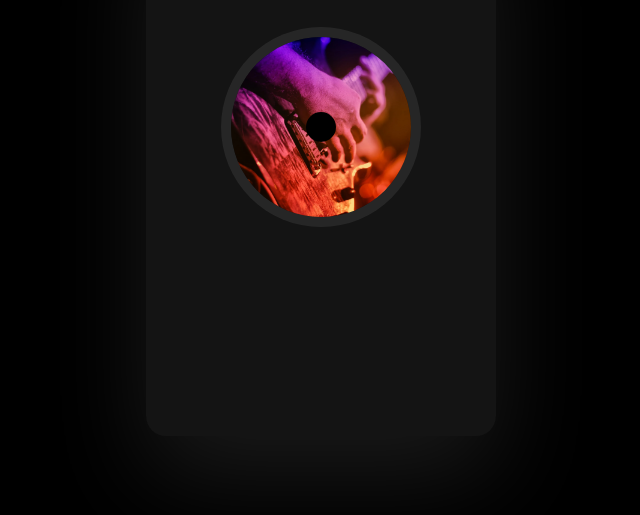
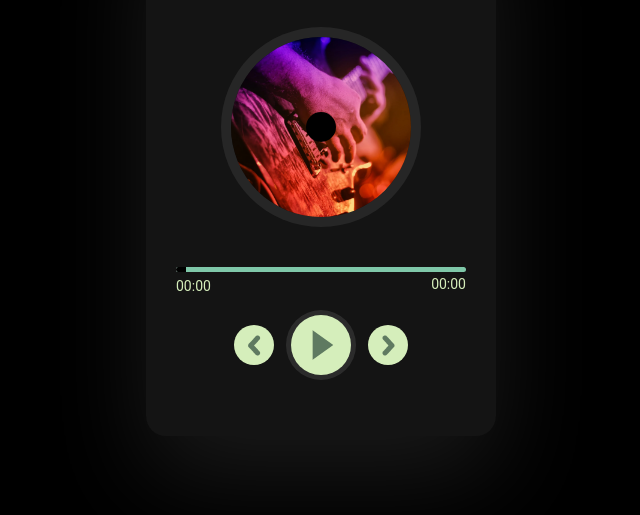
Before and after one commit to MSumaiya/audio-player, a plain HTML site: page index.html in a window 1280 px wide. Shown: the part 239-754 px from the top of the page, without its empty margins (319-959 px from the left). Drawn offline with Linux system fonts and the light colour scheme.

Commit message:
audio disk and play-pause button  done

```diff
--- a/index.html
+++ b/index.html
@@ -13,6 +13,19 @@
       <h1 class="music-name">Song 1</h1>
       <p class="artist-name">Artist 1</p>
       <div class="disk"></div>
+      <div class="song-slider">
+        <input type="range" value="0" class="seek-bar" />
+        <span class="current-time">00:00</span>
+        <span class="song-duration">00:00</span>
+      </div>
+      <div class="controls">
+        <button class="btn backward-btn"><img src="images/pre.png" /></button>
+        <button class="play-btn pause">
+          <span></span>
+          <span></span>
+        </button>
+        <button class="btn forward-btn"><img src="images/nxt.png" /></button>
+      </div>
     </div>
 
     <script src="app.js"></script>
--- a/style.css
+++ b/style.css
@@ -51,6 +51,12 @@ body {
   background-image: url("images/cover\ 1.png");
   background-size: cover;
   box-shadow: 0 0 0 10px rgba(255, 255, 255, 0.08);
+  animation: rotate 20s linear infinite;
+  animation-play-state: paused;
+}
+
+.disk.play {
+  animation-play-state: running;
 }
 
 .disk::before {
@@ -72,3 +78,151 @@ body {
   -ms-border-radius: 50%;
   -o-border-radius: 50%;
 }
+
+.song-slider {
+  width: 100%;
+  position: relative;
+}
+
+.seek-bar {
+  -webkit-appearance: none;
+  width: 100%;
+  height: 5px;
+  border-radius: 10px;
+  background: #7fc8a9;
+  overflow: hidden;
+  cursor: pointer;
+}
+
+.seek-bar::-webkit-slider-thumb {
+  -webkit-appearance: none;
+  width: 10px;
+  height: 20px;
+  background: black;
+  box-shadow: -400px 0 0 400px #ffff;
+}
+
+.current-time,
+.song-duration {
+  font-size: 14px;
+}
+
+.song-duration {
+  position: absolute;
+  right: 0;
+}
+
+.controls {
+  width: 60%;
+  display: flex;
+  justify-content: space-between;
+  align-items: center;
+  margin: auto;
+  margin-top: 20px;
+}
+
+.play-btn {
+  position: relative;
+  width: 60px;
+  height: 60px;
+  border-radius: 50%;
+  background: #d5eebb;
+  cursor: pointer;
+  border: none;
+}
+
+.play-btn span {
+  position: absolute;
+  top: 50%;
+  left: 25%;
+  transform: translateY(-50%);
+  width: 10px;
+  height: 30px;
+  border-radius: 2px;
+  background: #5f7a61;
+  transition: 0.5s;
+  clip-path: polygon(0 0, 100% 0, 100% 100%, 0% 100%);
+  -webkit-transition: 0.5s;
+  -moz-transition: 0.5s;
+  -ms-transition: 0.5s;
+  -o-transition: 0.5s;
+  -webkit-border-radius: ;
+  -moz-border-radius: ;
+  -ms-border-radius: ;
+  -o-border-radius: ;
+  -webkit-transform: translateY(-50%);
+  -moz-transform: translateY(-50%);
+  -ms-transform: translateY(-50%);
+  -o-transform: translateY(-50%);
+}
+
+.play-btn span:nth-child(2) {
+  left: 55%;
+  transform-origin: center;
+}
+
+.play-btn.pause span:nth-child(2) {
+  transform: translateY(-50%) scaleY(0);
+  -webkit-transform: translateY(-50%) scaleY(0);
+  -moz-transform: translateY(-50%) scaleY(0);
+  -ms-transform: translateY(-50%) scaleY(0);
+  -o-transform: translateY(-50%) scaleY(0);
+}
+
+.play-btn.pause span:nth-child(1) {
+  width: 35%;
+  left: 53%;
+  transform: translate(-50%, -50%);
+  border-radius: 0;
+  clip-path: polygon(0 0, 100% 50%, 100% 50%, 0% 100%);
+  -webkit-border-radius: ;
+  -moz-border-radius: ;
+  -ms-border-radius: ;
+  -o-border-radius: ;
+  -webkit-transform: translate(-50%, -50%);
+  -moz-transform: translate(-50%, -50%);
+  -ms-transform: translate(-50%, -50%);
+  -o-transform: translate(-50%, -50%);
+}
+
+.play-btn.pause {
+  animation: pulse 2s linear infinite;
+  -webkit-animation: pulse 2s linear infinite;
+}
+
+@keyframes pulse {
+  0% {
+    box-shadow: 0;
+  }
+  50% {
+    box-shadow: 0 0 0 5px rgba(255, 255, 255, 0.1);
+  }
+  100% {
+    box-shadow: 0 0 0 5px rgba(255, 255, 255, 0.4);
+  }
+}
+
+.btn {
+  width: 40px;
+  height: 40px;
+  background: #d5eebb;
+  border-radius: 50%;
+  display: flex;
+  justify-content: center;
+  align-items: center;
+  border: none;
+  cursor: pointer;
+}
+
+@keyframes rotate {
+  0% {
+    transform: rotate(0);
+  }
+  100% {
+    transform: rotate(360deg);
+    -webkit-transform: rotate(360deg);
+    -moz-transform: rotate(360deg);
+    -ms-transform: rotate(360deg);
+    -o-transform: rotate(360deg);
+  }
+}
```
